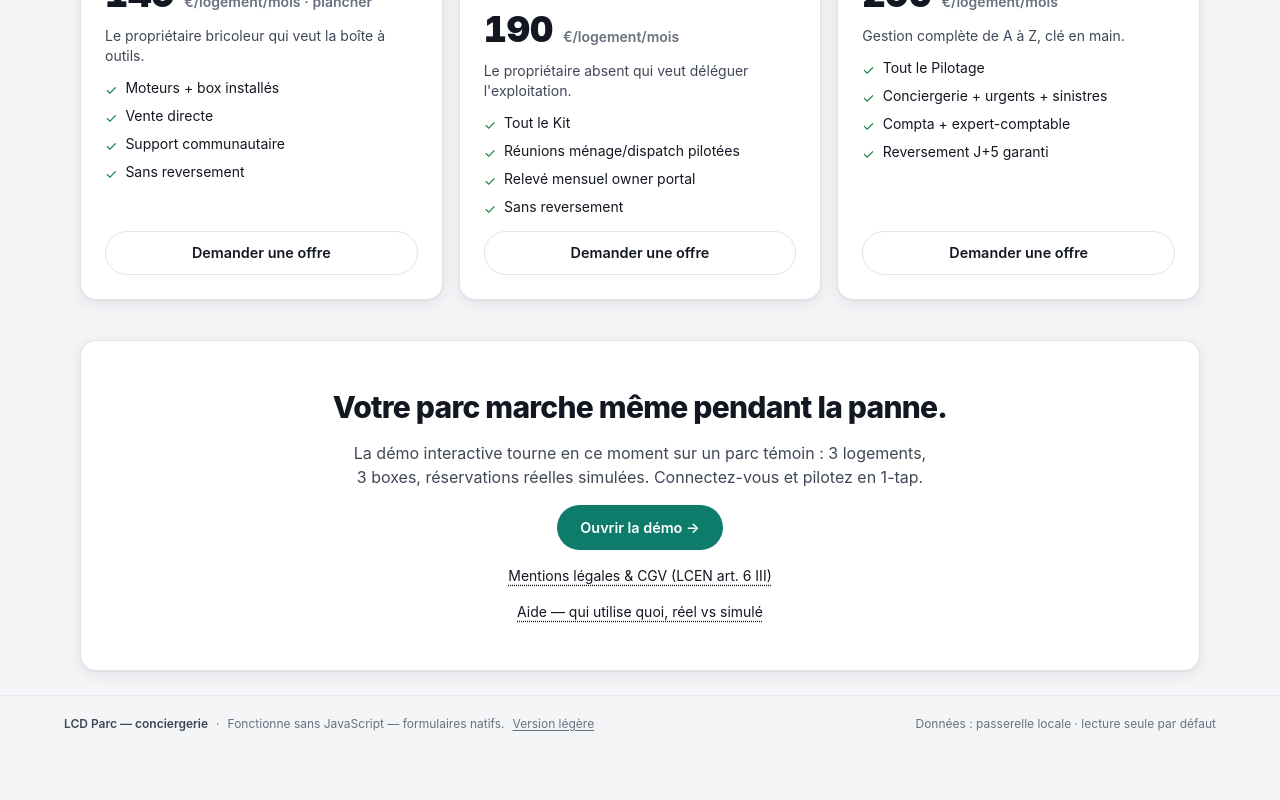
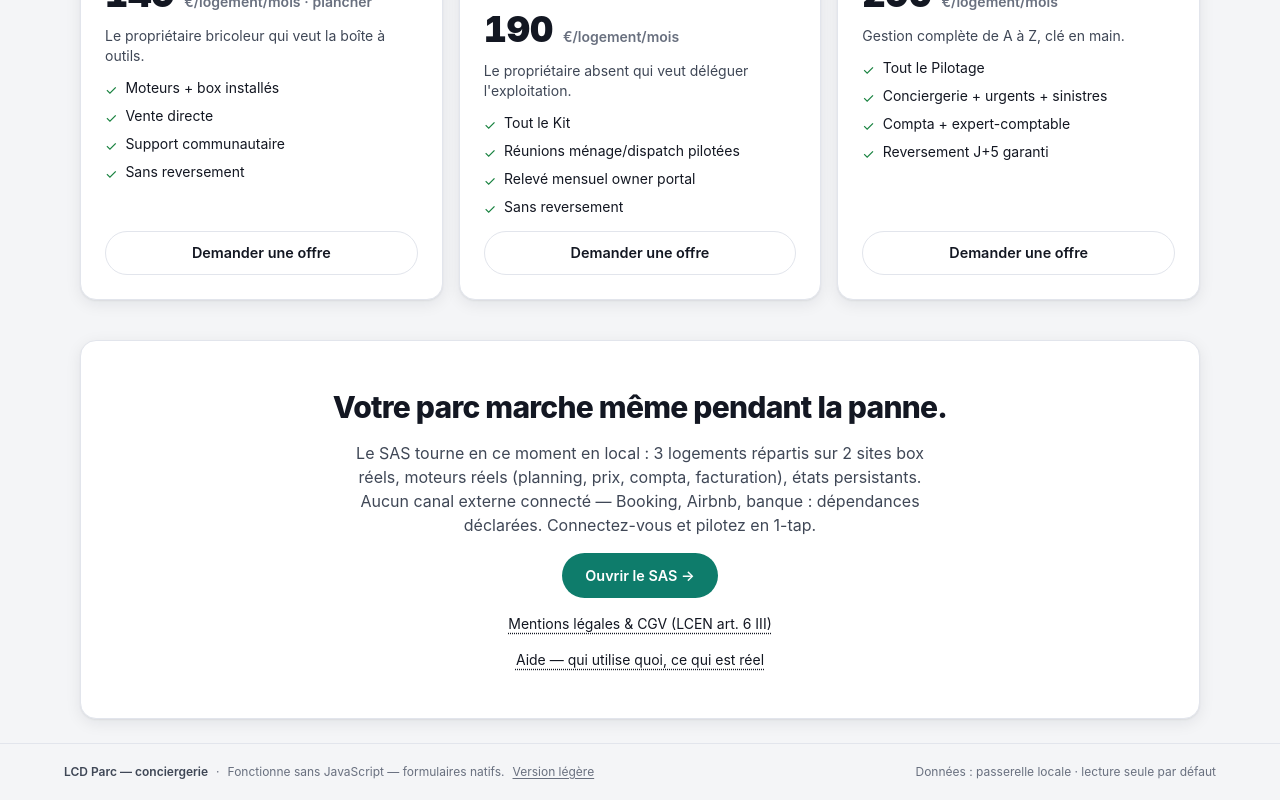
Before and after one commit to jul-ienfr/LCD, a Next.js app in the folder web/: page / in a window 1280 px wide. Shown: the part 1469-2269 px from the top of the page. Before the commit the page ends 2221 px from the top, so only its background shows below. Built offline with nearby package versions, Linux system fonts and the light colour scheme; no server answers.

Commit message:
V1 (doctrine 71) : batterie G-parite 12/12 + topologie mesuree + S5 ferme (vitrine sur les faits, plus de 'demo'/'simule') + S6 partiel (etat de l'edition)

```diff
--- a/web/src/app/aide/page.tsx
+++ b/web/src/app/aide/page.tsx
@@ -1,6 +1,7 @@
-// Centre d'aide (démo) : qui fait quoi, comment se connecter, ce qui est
-// RÉEL vs simulé. Honnêteté factuelle, pas de marketing : cette page est
-// le contrat de lecture du produit de démonstration.
+// Centre d'aide : qui fait quoi, comment se connecter, ce qui est réel et ce
+// qui dépend d'un tiers. Honnêteté factuelle, pas de marketing : cette page
+// est le contrat de lecture du produit (doctrine docs/71 — R6 : toute
+// affirmation est adossée à un check de batterie).
 export const instant = false;
 import type { Metadata } from "next";
 import Link from "next/link";
@@ -33,11 +34,10 @@ const RÉEL: [string, string][] = [
   ["Gestes 1-tap (14 actions)", "réel — tracé qui/quoi/ref, RBAC re-vérifié via gw"],
   ["Onboarding → création logement", "réel — POST /parc/logements, bornes héritées"],
   ["Relevé de période (proprio)", "réel — /finances compta questionnée par période"],
-  ["Export CSV (compta Chorus/PDP, planning, prix)", "réel — lecture stricte de la passerelle, jamais recalculé ici"],
+  ["Export CSV (compta Chorus/PDP, planning, prix) + flux iCalendar", "réel — lecture stricte de la passerelle, jamais recalculé ici"],
   ["Conflit split-brain → trancher", "réel — motif obligatoire, ref TRANCHE-*"],
-  ["Communautés données (lab)", "simulé volontairement — boîte de lab, data yt"],
-  ["Comptes de connexion", "pré-configurés (demo) — pas de mot de passe : RBAC gw garde la vérité"],
-  ["Paiements, matériel, cloud pub", "absent — checklist P0/panier chiffré"],
+  ["Comptes & connexion", "réel — IdP local (1FA + TOTP staff) ; RBAC passerelle revérifié à chaque écriture"],
+  ["Paiements en ligne, matériel, cloud public", "dépendances externes datées et chiffrées — docs/71 §6 bis"],
 ];
 
 export default function AidePage() {
@@ -45,13 +45,14 @@ export default function AidePage() {
     <div className="mx-auto flex w-full max-w-4xl flex-col gap-6 px-4 py-10">
       <div>
         <p className="text-xs font-semibold uppercase tracking-[0.14em] text-(--encre-faine)">
-          Aide · démo LCD Parc
+          Aide · LCD Parc
         </p>
         <h1 className="mt-1 text-3xl font-black tracking-tight md:text-4xl">
           Qui utilise quoi — et ce qui est réel
         </h1>
         <p className="mt-3 max-w-3xl text-sm text-(--encre-douce)">
-          Ce SAS tourne en continu (3 logements, 2 boxes simulées). Fonctionne
+          Ce SAS tourne en continu en local : 3 logements répartis sur 2 sites
+          box réels, moteurs réels et états persistants. Fonctionne
           sans JavaScript : chaque bouton est un formulaire natif, la passerelle
           revérifie les droits à chaque écriture. Aucune action n&apos;écrit en
           silence — le résultat s&apos;affiche, ou pas.
@@ -92,8 +93,8 @@ export default function AidePage() {
         </p>
       </section>
 
-      <section className="carte p-5 md:p-7" aria-label="Réel vs simulé">
-        <h2 className="text-xl font-extrabold">Réel ou simulé ?</h2>
+      <section className="carte p-5 md:p-7" aria-label="Ce qui est réel">
+        <h2 className="text-xl font-extrabold">Ce qui est réel — et ce qui dépend d&apos;un tiers</h2>
         <ul className="mt-3 flex flex-col gap-2 text-sm" role="list">
           {RÉEL.map(([quoi, etat]) => (
             <li key={quoi} className="flex flex-wrap items-baseline justify-between gap-2">
--- a/web/src/app/legales/page.tsx
+++ b/web/src/app/legales/page.tsx
@@ -158,13 +158,14 @@ export default async function PageLegales() {
       </section>
 
       <section className="carte p-5 md:p-7" role="note">
-        <h2 className="text-xl font-extrabold">Honnêteté de la maquette</h2>
+        <h2 className="text-xl font-extrabold">État de l&apos;édition (LCEN)</h2>
         <p className="mt-2 text-sm text-[var(--encre-douce)]">
-          Cette version locale est un <strong>SAS de démonstration</strong> :
-          profils de connexion pré-établis (la passerelle re-vérifie le rôle à
-          chaque écriture), registres réels mais données de lab. Pas de
-          réservation effective ni de décharge juridique — RC pro et carte G
-          restent des prérequis avant exploitation réelle (checklist P0/P10).
+          Cette édition tourne en local : connexion par IdP (1FA + TOTP pour le
+          staff), registres, moteurs et états persistants réels. L&apos;éditeur
+          n&apos;est pas encore constitué (SIREN, RC pro et carte G = prérequis
+          hôte, chiffrés dans la checklist P0/P10) : ces mentions seront
+          complétées dès leur obtention. Pas de réservation effective ni de
+          décharge juridique à ce stade.
         </p>
       </section>
 
--- a/web/src/app/page.tsx
+++ b/web/src/app/page.tsx
@@ -107,7 +107,7 @@ export default function Landing() {
               href="/login"
               className="bouton bouton-principal px-6 py-3 text-base shadow-lg shadow-black/20"
             >
-              Ouvrir la démo 1-tap →
+              Ouvrir le SAS 1-tap →
             </Link>
             <Link
               href="/voyageur"
@@ -194,11 +194,13 @@ export default function Landing() {
           Votre parc marche même pendant la panne.
         </h2>
         <p className="max-w-xl text-[var(--encre-douce)]">
-          La démo interactive tourne en ce moment sur un parc témoin : 3 logements,
-          3 boxes, réservations réelles simulées. Connectez-vous et pilotez en 1-tap.
+          Le SAS tourne en ce moment en local : 3 logements répartis sur 2 sites
+          box réels, moteurs réels (planning, prix, compta, facturation), états
+          persistants. Aucun canal externe connecté — Booking, Airbnb, banque :
+          dépendances déclarées. Connectez-vous et pilotez en 1-tap.
         </p>
         <Link href="/login" className="bouton bouton-principal px-6 py-3 text-base">
-          Ouvrir la démo →
+          Ouvrir le SAS →
         </Link>
         <Link
           href="/legales"
@@ -210,7 +212,7 @@ export default function Landing() {
           href="/aide"
           className="text-sm underline decoration-dotted underline-offset-4"
         >
-          Aide — qui utilise quoi, réel vs simulé
+          Aide — qui utilise quoi, ce qui est réel
         </Link>
       </section>
     </div>
```
Also changed, not shown: 3 other files (tests, documents, lock files or other folders).
